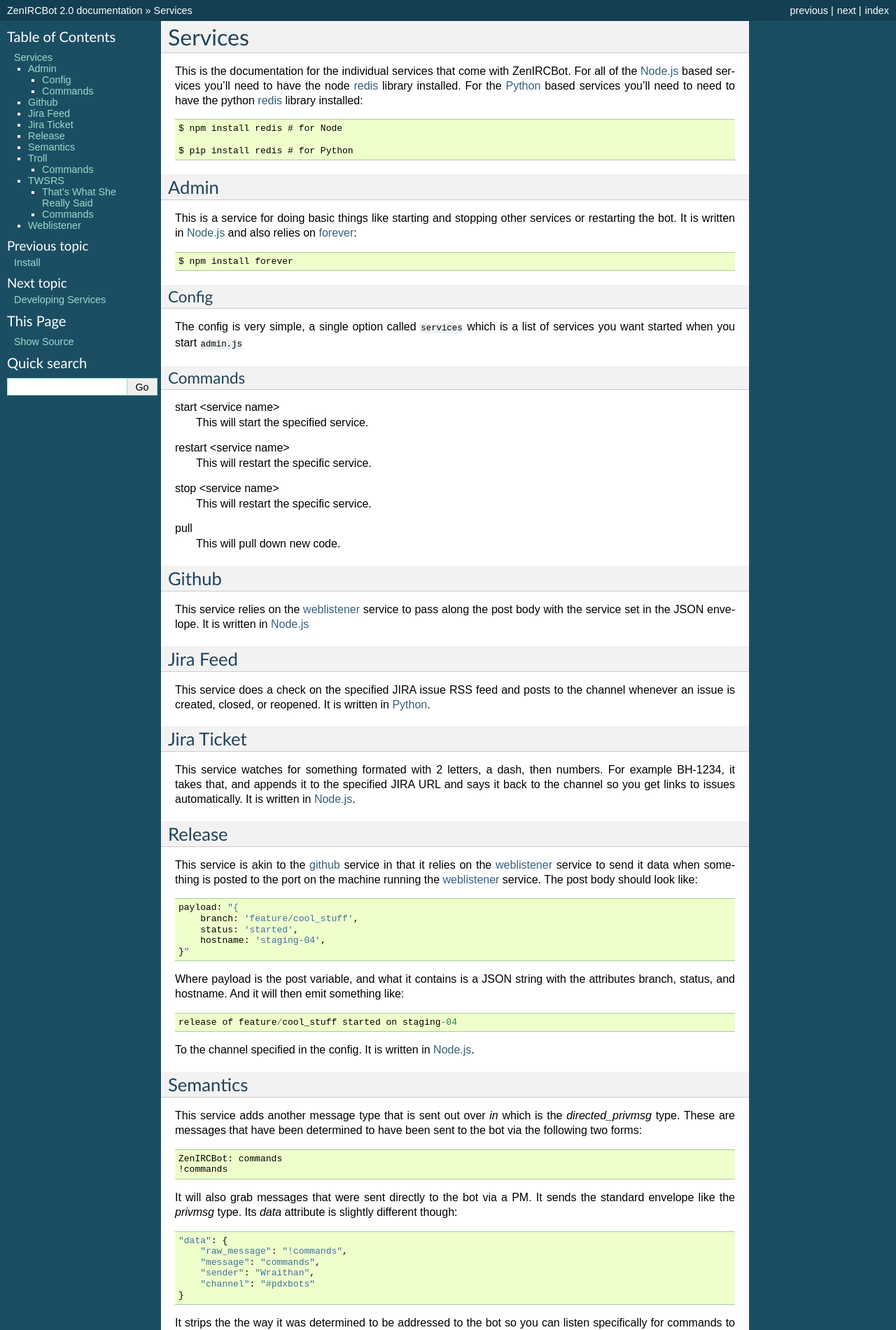
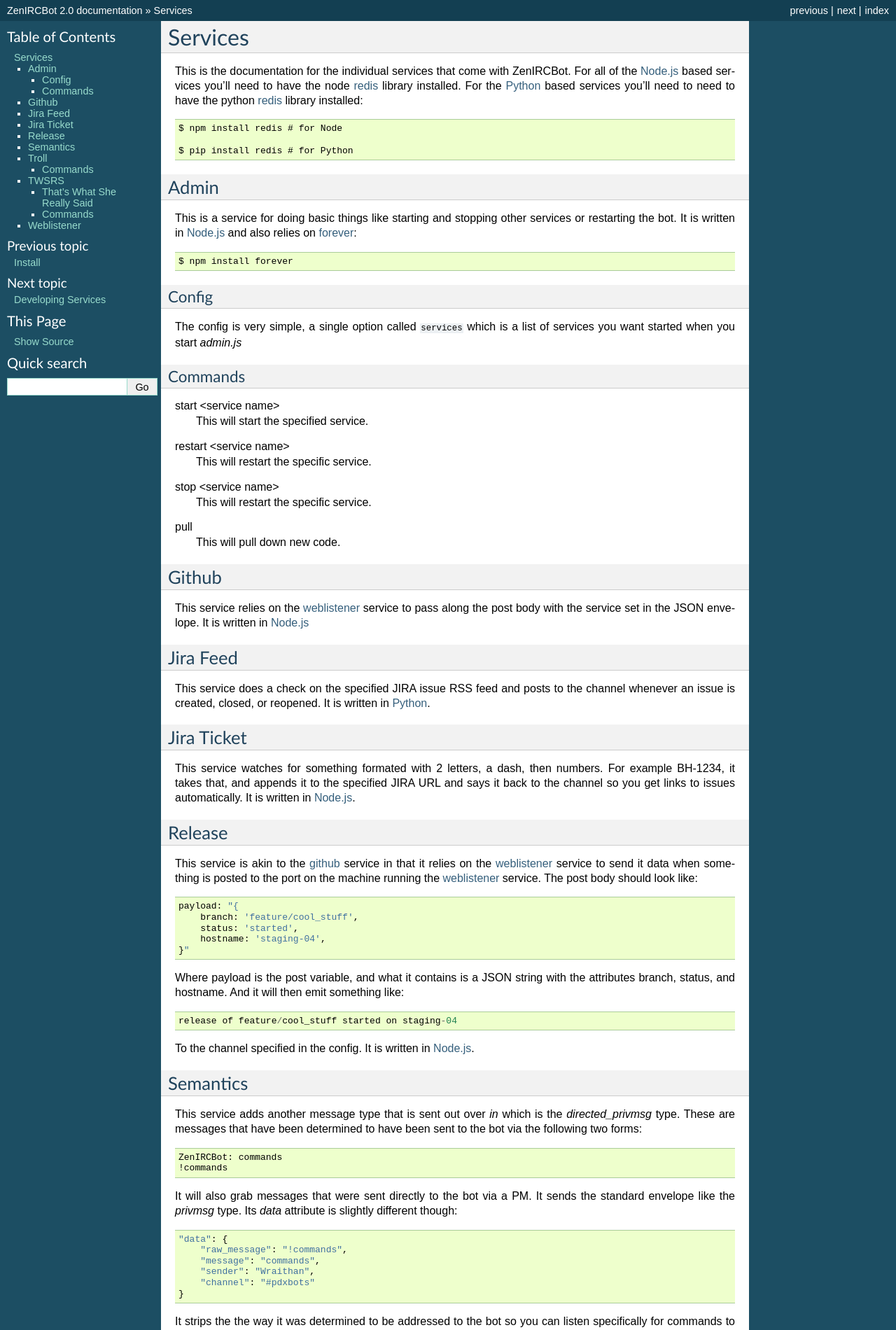
Before and after one commit to zenirc/zenircbot, a Sphinx documentation site: the page built from docs/services.rst, in a window 1280 px wide. Shown: the top 1900 px of the page at 70% size. Built offline with Sphinx 7.4.7, drawn with Linux system fonts in a browser that asks for light colours.

Commit message:
fix minor issue in docs

```diff
--- a/docs/services.rst
+++ b/docs/services.rst
@@ -27,7 +27,7 @@
 ~~~~~~
 
 The config is very simple, a single option called ``services`` which
-is a list of services you want started when you start ``admin.js``
+is a list of services you want started when you start `admin.js`
 
 Commands
 ~~~~~~~~
```
